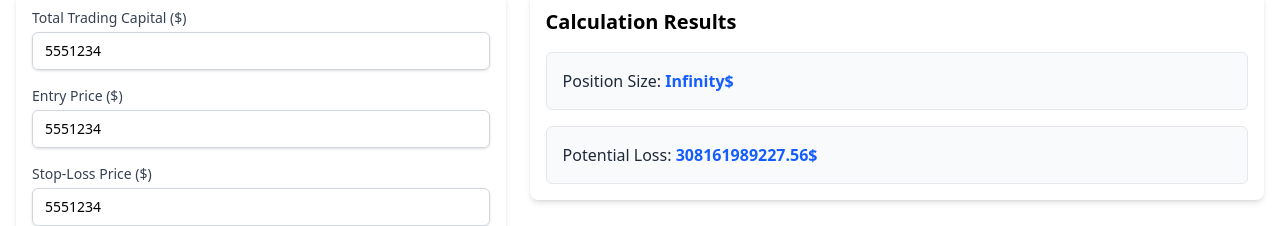
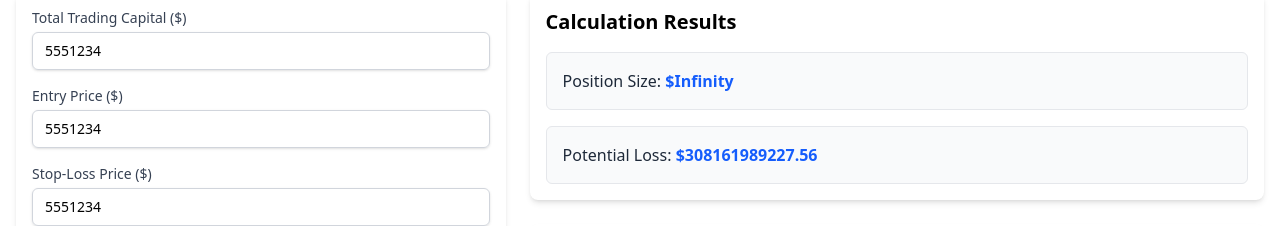
Before and after one commit to johncegom/position-size-calculator, a React (Vite) app: page / in a window 1280 px wide. Both pictures are taken after typing "5551234", "5551234", "5551234", "5551234", "5551234" into the empty fields and a click on the button "Calculate". Shown: the part 124-350 px from the top of the page. Built offline with nearby package versions, Linux system fonts and the light colour scheme.

Commit message:
refactor: change format

```diff
--- a/src/components/calculator/ResultDisplay.tsx
+++ b/src/components/calculator/ResultDisplay.tsx
@@ -14,7 +14,7 @@ const ResultDisplay = () => {
           <p className="text-gray-800">
             <span className="font-medium">Position Size:</span>{" "}
             <span className="text-blue-600 font-bold">
-              {`${calculationResult.positionSize}$`}
+              {`$${calculationResult.positionSize}`}
             </span>
           </p>
         </div>
@@ -24,7 +24,7 @@ const ResultDisplay = () => {
           <p className="text-gray-800">
             <span className="font-medium">Potential Loss:</span>{" "}
             <span className="text-blue-600 font-bold">
-              {`${calculationResult.potentialLoss}$`}
+              {`$${calculationResult.potentialLoss}`}
             </span>
           </p>
         </div>
@@ -34,7 +34,7 @@ const ResultDisplay = () => {
           <p className="text-gray-800">
             <span className="font-medium">Potential Profit:</span>{" "}
             <span className="text-blue-600 font-bold">
-              {calculationResult?.potentialProfit}
+              {`$${calculationResult?.potentialProfit}`}
             </span>
           </p>
         </div>
```
